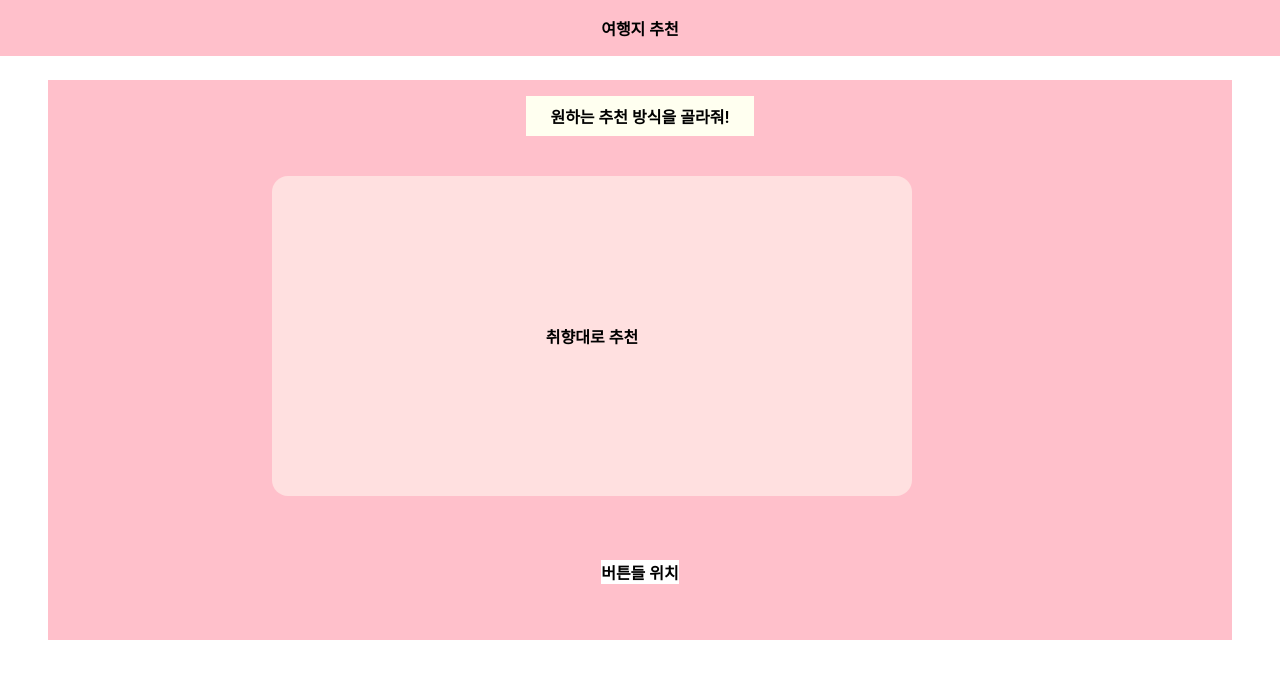
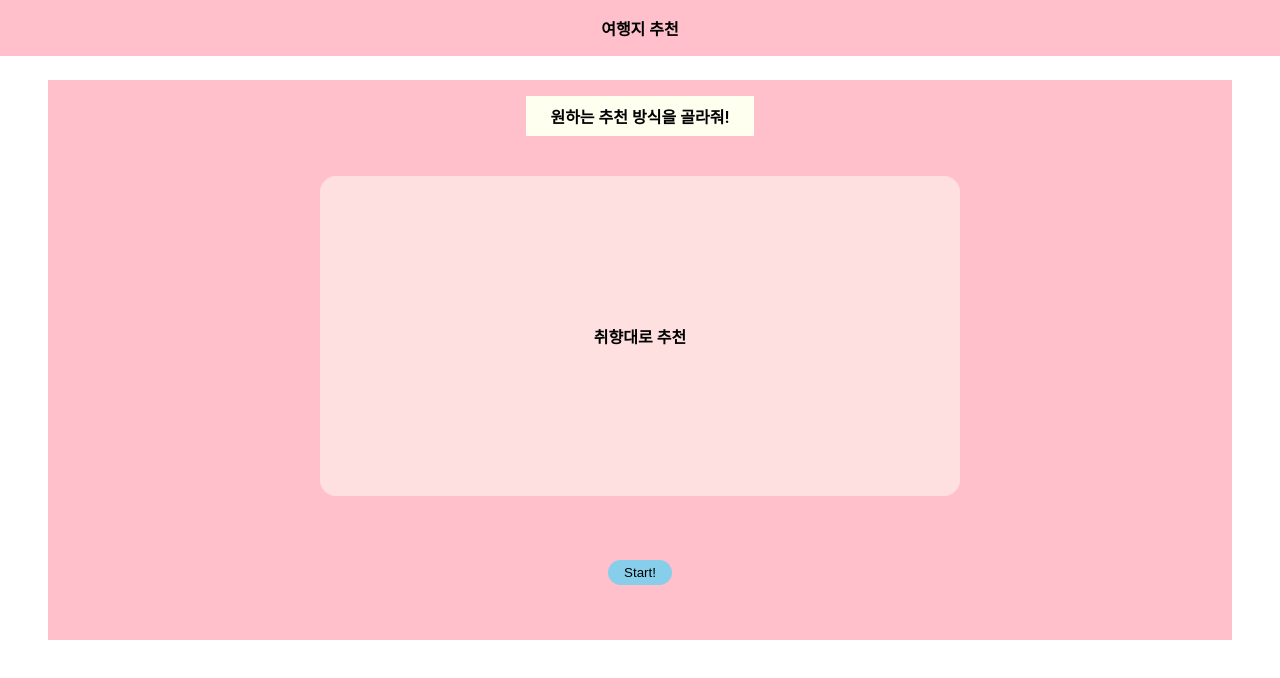
Before and after one commit to DO-SOPT-WEB/YujinNa, a React (Vite) app in the folder assignment/week03/travel-recommendation/: page / in a window 1280 px wide. Both pictures are taken after a click on the element "취향대로 추천". Shown: the top 678 px of the page. Built offline with nearby package versions, Linux system fonts and the light colour scheme.

Commit message:
fix: 컴포넌트 분리, 디자인 요소 분리

```diff
--- a/assignment/week03/travel-recommendation/src/App.jsx
+++ b/assignment/week03/travel-recommendation/src/App.jsx
@@ -2,35 +2,25 @@ import { useState } from 'react'
 import Header from './components/Header'
 import styled from 'styled-components'
 import Description from './components/Description'
+import BeforeStart from './components/BeforeStart';
+import AfterStart from './components/AfterStart';
 function App() {
-  const categoryList=['취향대로 추천', '랜덤 추천'];
   const [category,setCategory]=useState(-1);
-  const onTypeClick=(category)=>{
-    category==='취향대로 추천'?setCategory('취향대로 추천'):setCategory('랜덤 추천');
-  }
+  const [isStarted,setIsStarted]=useState(false);
+
   return (
     <>
       <Header/>
       <Container>
-        <Description/>
-        <MainBox>
-          {category==-1 ? (
-            categoryList.map((type,index)=>
-            <TypeofRecommand key={index} onClick={(e)=>onTypeClick(type,e)}>
-              {type}
-            </TypeofRecommand>)
-          ):(
-            <TypeofRecommand>
-              {category}
-            </TypeofRecommand>
-          )
-
-          }
-
-        </MainBox>
-        <BtnBox>
-          버튼들 위치
-        </BtnBox>
+        {isStarted?(
+          <AfterStart/>
+        ):(
+          <BeforeStart
+            setIsStarted={setIsStarted}
+            category={category}
+            setCategory={setCategory}
+          />
+        )}
       </Container>
     </>
 
@@ -49,30 +39,3 @@ const Container=styled.div`
   background-color: pink;
   margin: 1.5rem 3rem;
 `
-
-const MainBox=styled.div`
-  position: absolute;
-  top: 2rem;
-  /* background-color: white; */
-  height: 20rem;
-  margin: 3rem;
-  padding: 1rem;
-  width: 60vw;
-  display: flex;
-`;
-
-const BtnBox=styled.div`
-  position: absolute;
-  background-color: white;
-  top: 30rem;
-`;
-
-const TypeofRecommand=styled.div`
-  width: 40em;
-  background-color: #ffe0e0;
-  margin: 0 1rem;
-  display: flex;
-  justify-content: center;
-  align-items: center;
-  border-radius: 1rem;
-`;
--- /dev/null
+++ b/assignment/week03/travel-recommendation/src/components/AfterStart.jsx
@@ -0,0 +1,11 @@
+import React from 'react';
+
+const AfterStart = () => {
+    return (
+        <div>
+
+        </div>
+    );
+};
+
+export default AfterStart;
--- /dev/null
+++ b/assignment/week03/travel-recommendation/src/components/BeforeStart.jsx
@@ -0,0 +1,36 @@
+import React from 'react';
+import Description from './Description';
+import { Btn, BtnBox, MainBox, TypeofRecommand } from './Design';
+
+const BeforeStart = ({setIsStarted, category, setCategory}) => {
+    const categoryList=['취향대로 추천', '랜덤 추천'];
+    const onTypeClick=(category)=>{
+        category==='취향대로 추천'?setCategory('취향대로 추천'):setCategory('랜덤 추천');
+    }
+    const onBtnClick=()=>{
+        setIsStarted(true);
+    }
+
+    return (
+        <>
+            <Description>원하는 추천 방식을 골라줘!</Description>
+            <MainBox>
+                {category==-1 ? (
+                    categoryList.map((type,index)=>
+                    <TypeofRecommand key={index} onClick={(e)=>onTypeClick(type,e)}>
+                        {type}
+                    </TypeofRecommand>)
+                ):(
+                    <TypeofRecommand>
+                        {category}
+                    </TypeofRecommand>
+                )}
+            </MainBox>
+            <BtnBox>
+                {category!==-1 &&<Btn onClick={onBtnClick}>Start!</Btn>}
+            </BtnBox>
+        </>
+    );
+};
+
+export default BeforeStart;
--- /dev/null
+++ b/assignment/week03/travel-recommendation/src/components/Design.jsx
@@ -0,0 +1,36 @@
+import styled from "styled-components";
+
+export const MainBox=styled.div`
+position: absolute;
+top: 2rem;
+/* background-color: white; */
+height: 20rem;
+margin: 3rem;
+padding: 1rem;
+width: 60vw;
+display: flex;
+justify-content: center;
+`;
+
+export const TypeofRecommand=styled.div`
+  width: 40em;
+  background-color: #ffe0e0;
+  margin: 0 1rem;
+  display: flex;
+  justify-content: center;
+  align-items: center;
+  border-radius: 1rem;
+`;
+
+export const BtnBox=styled.div`
+  position: absolute;
+  /* background-color: white; */
+  top: 30rem;
+`;
+
+export const Btn=styled.button`
+  background-color: skyblue;
+  border: none;
+  border-radius: 1rem;
+  padding: 0.3rem 1rem;
+`;
```
